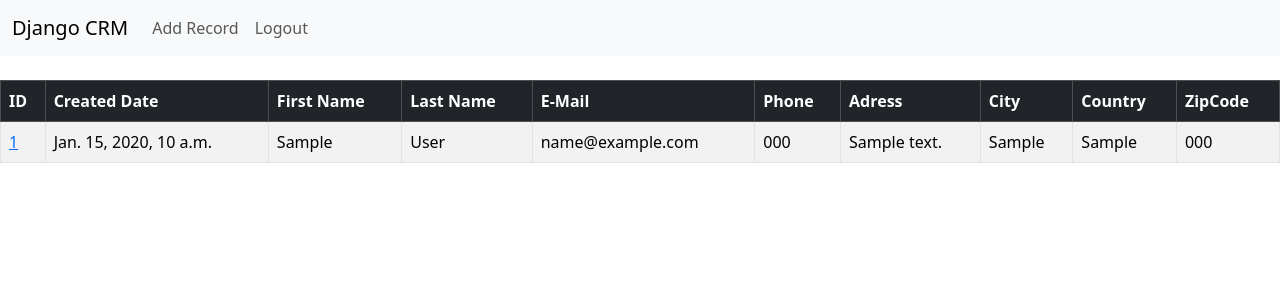
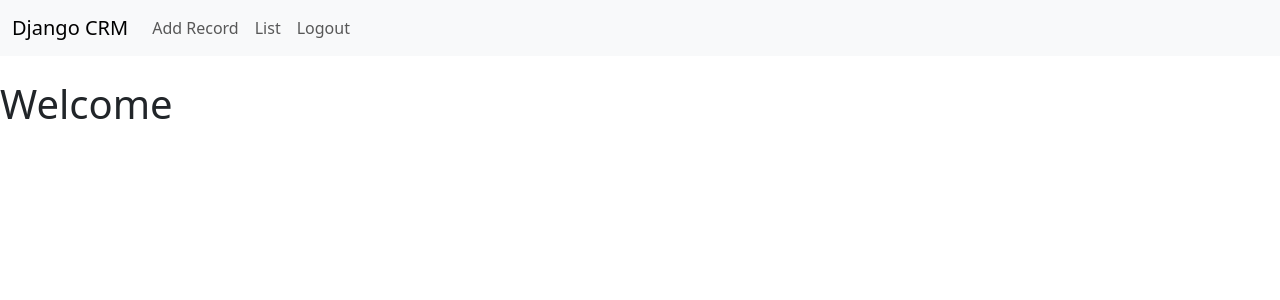
Before and after one commit to mehmetozdinc/DjangoCRM, a Django app: page / in a window 1280 px wide. Shown: the top 300 px of the page. Run offline with Django 4.2, Linux system fonts and the light colour scheme; a user stored in the database is signed in; tables that the repository leaves empty hold one stand-in row (values such as "Sample post").

Commit message:
List sayfası eklendi

```diff
--- a/website/templates/website/home.html
+++ b/website/templates/website/home.html
@@ -6,43 +6,7 @@
 
 
     {% if user.is_authenticated %}
-        <table class="table table-bordered table-striped table-hover">
-            <thead class="table-dark">
-                <tr>
-                    <th scope="col">ID</th>
-                    <th scope="col">Created Date</th>
-                    <th scope="col">First Name</th>
-                    <th scope="col">Last Name</th>
-                    <th scope="col">E-Mail</th>
-                    <th scope="col">Phone</th>
-                    <th scope="col">Adress</th>
-                    <th scope="col">City</th>
-                    <th scope="col">Country</th>
-                    <th scope="col">ZipCode</th>
-                </tr>
-            </thead>
-            <tbody>
-                {% if records %}
-                    {% for record in records %}
-
-                    <tr>
-                        <td><a href="{% url 'customer_record' record.id %}">{{ record.id }}</a></td>
-                        <td>{{ record.created_date }}</td>
-                        <td>{{ record.first_name }}</td>
-                        <td>{{ record.last_name }}</td>
-                        <td>{{ record.email }}</td>
-                        <td>{{ record.phone }}</td>
-                        <td>{{ record.address }}</td>
-                        <td>{{ record.city }}</td>
-                        <td>{{ record.country }}</td>
-                        <td>{{ record.zipcode }}</td>
-
-                    </tr>
-
-                    {% endfor %}
-                {% endif %}
-            </tbody>
-        </table>
+        <h1>Welcome</h1>
     {% else %}
 
         <div class='col-md-3 offset-md-4'>
--- a/website/templates/website/partials/_navbar.html
+++ b/website/templates/website/partials/_navbar.html
@@ -11,6 +11,9 @@
               <a class="nav-link" href="{% url 'add_record' %}">Add Record</a>
             </li>
             <li class="nav-item">
+              <a class="nav-link" href="{% url 'customer_list' %}">List</a>
+            </li>
+            <li class="nav-item right-nav-item">
               <a class="nav-link" href="{% url 'logout_user' %}">Logout</a>
             </li>
           {% else %}
--- a/website/urls.py
+++ b/website/urls.py
@@ -10,6 +10,7 @@ urlpatterns = [
     path('record/<int:pk>',views.customer_record,name='customer_record'),
     path('delete_record/<int:pk>',views.delete_record,name='delete_record'),
     path('add_record/',views.add_record,name='add_record'),
+    path('customer_list/',views.customer_list,name='customer_list'),
     path('update_record/<int:pk>',views.update_record,name='update_record'),
 
 ]
--- a/website/views.py
+++ b/website/views.py
@@ -18,8 +18,16 @@ def home(request):
             messages.error(request,"Bu işte bir terslik var!!!")
             return redirect('home')
     else:
-        return render(request,'website/home.html',{'records':records})
+        return render(request,'website/home.html',{})
 
+
+def customer_list(request):
+    if request.user.is_authenticated:
+        records = Record.objects.all()
+        return render(request,'website/customer-list.html',{'records':records})
+    else:
+        messages.error(request,"lütfen Giriş Yapınız")
+        return redirect('home')
 
 
 def logout_user(request):
```
Also changed, not shown: website/templates/website/customer-list.html (added, +50 -0 lines).
